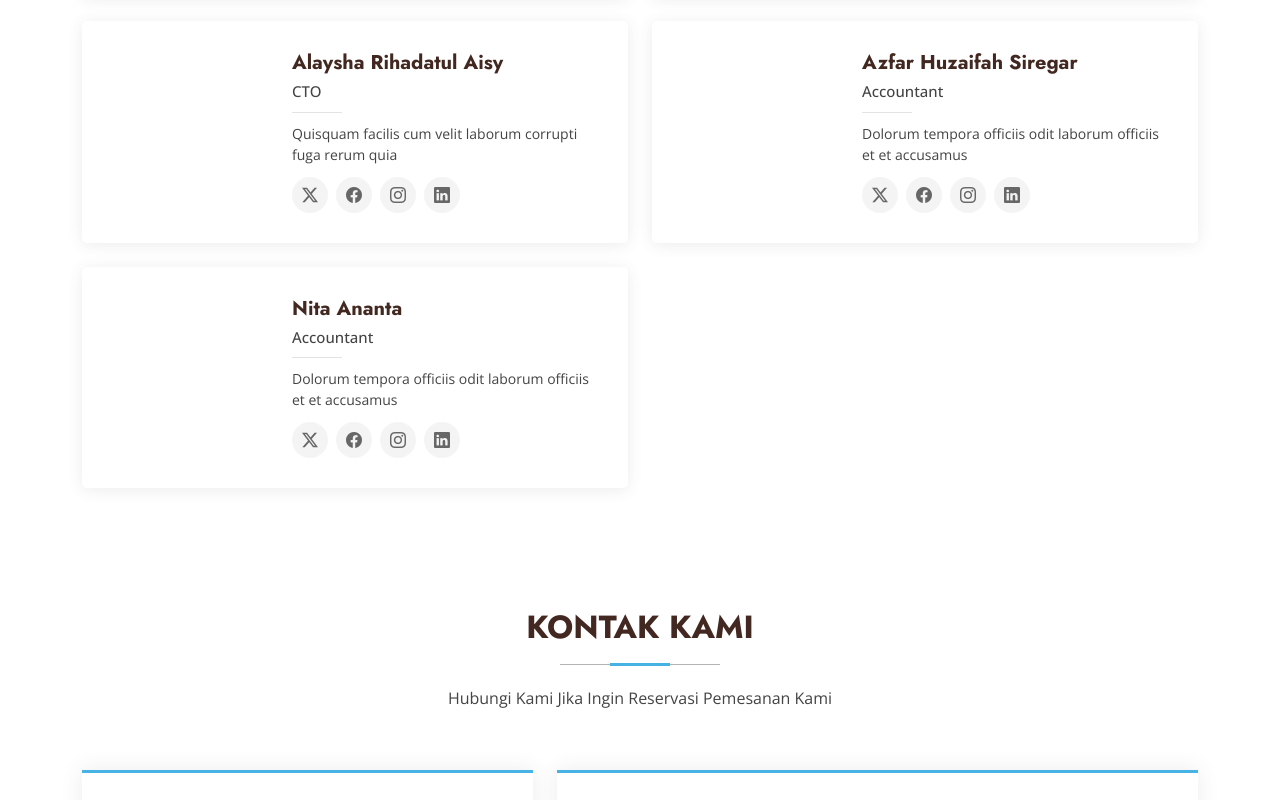
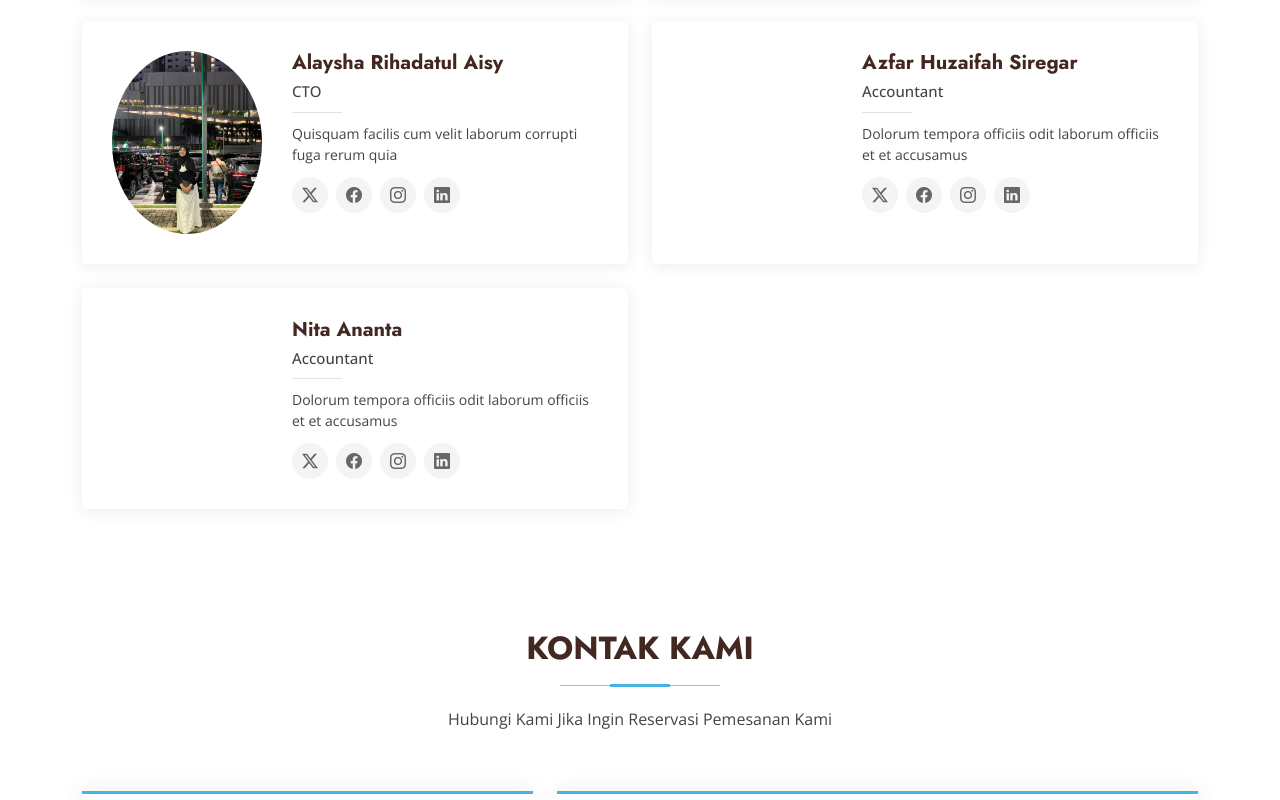
Before and after one commit to mriskydwicahyo/website-kelompok, a plain HTML site: page index.html in a window 1280 px wide. Shown: the part 2149-2949 px from the top of the page. Drawn offline with nearby package versions, Linux system fonts and the light colour scheme.

Commit message:
Update index.html

```diff
--- a/index.html
+++ b/index.html
@@ -230,7 +230,7 @@
 
           <div class="col-lg-6" data-aos="fade-up" data-aos-delay="300">
             <div class="team-member d-flex align-items-start">
-              <div class="pic"><img src="assets/img/team/team-3.jpg" class="img-fluid" alt=""></div>
+              <div class="pic"><img src="assets/img/team3.jpg" class="img-fluid" alt=""></div>
               <div class="member-info">
                 <h4>Alaysha Rihadatul Aisy</h4>
                 <span>CTO</span>
```
